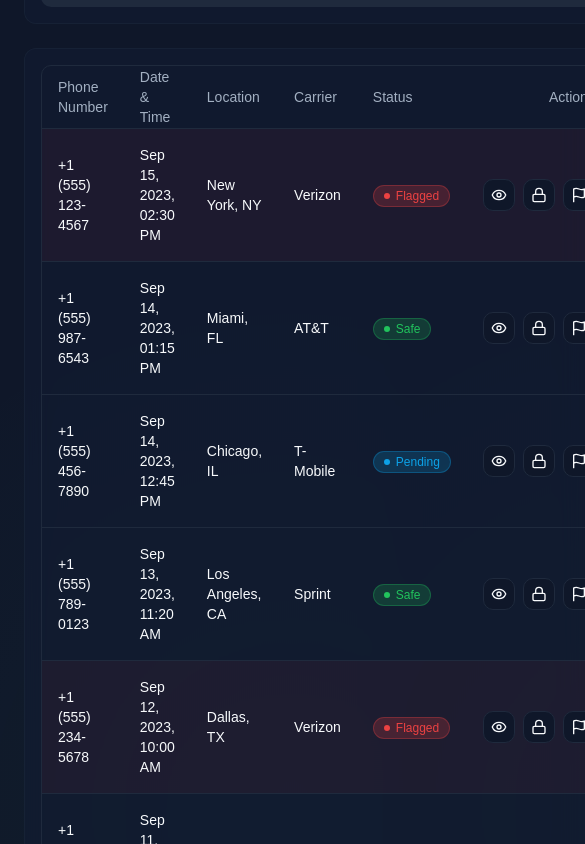
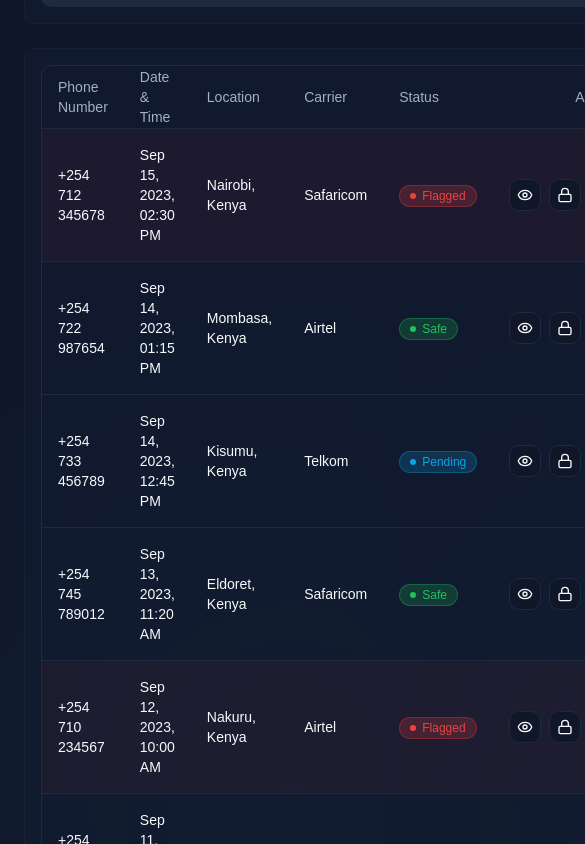
Before and after one commit to Eli-Keli/SimGuardian, a React (Vite) app: page /sim-swap-logs in a window 390 px wide. Shown: the part 1300-2144 px from the top of the page, 585 px wide, since content can reach past the window. Built offline with nearby package versions, Linux system fonts and the light colour scheme.

Commit message:
Update phone number and locations to reflect Kenyan context

```diff
--- a/src/components/AlertsTable.tsx
+++ b/src/components/AlertsTable.tsx
@@ -25,9 +25,9 @@ import {
 const alertsData = [
   {
     id: '1',
-    phoneNumber: '+1 (555) 123-4567',
+    phoneNumber: '+254 712 345678',
     timestamp: '2023-09-15T14:30:00',
-    location: 'New York, NY',
+    location: 'Nairobi, Kenya',
     threatLevel: 'high' as const,
     type: 'SIM Swap Attempt',
     status: 'new' as const,
@@ -35,9 +35,9 @@ const alertsData = [
   },
   {
     id: '2',
-    phoneNumber: '+1 (555) 987-6543',
+    phoneNumber: '+254 722 987654',
     timestamp: '2023-09-15T13:15:00',
-    location: 'Miami, FL',
+    location: 'Mombasa, Kenya',
     threatLevel: 'medium' as const,
     type: 'Phishing Alert',
     status: 'acknowledged' as const,
@@ -45,9 +45,9 @@ const alertsData = [
   },
   {
     id: '3',
-    phoneNumber: '+1 (555) 456-7890',
+    phoneNumber: '+254 733 456789',
     timestamp: '2023-09-14T12:45:00',
-    location: 'Chicago, IL',
+    location: 'Kisumu, Kenya',
     threatLevel: 'low' as const,
     type: 'Security Notification',
     status: 'resolved' as const,
@@ -55,9 +55,9 @@ const alertsData = [
   },
   {
     id: '4',
-    phoneNumber: '+1 (555) 789-0123',
+    phoneNumber: '+254 745 789012',
     timestamp: '2023-09-14T11:20:00',
-    location: 'Los Angeles, CA',
+    location: 'Eldoret, Kenya',
     threatLevel: 'high' as const,
     type: 'SIM Swap Attempt',
     status: 'new' as const,
@@ -65,9 +65,9 @@ const alertsData = [
   },
   {
     id: '5',
-    phoneNumber: '+1 (555) 234-5678',
+    phoneNumber: '+254 710 234567',
     timestamp: '2023-09-13T10:00:00',
-    location: 'Dallas, TX',
+    location: 'Nakuru, Kenya',
     threatLevel: 'medium' as const,
     type: 'Suspicious Call',
     status: 'acknowledged' as const,
@@ -75,9 +75,9 @@ const alertsData = [
   },
   {
     id: '6',
-    phoneNumber: '+1 (555) 345-6789',
+    phoneNumber: '+254 728 345678',
     timestamp: '2023-09-12T09:30:00',
-    location: 'Seattle, WA',
+    location: 'Thika, Kenya',
     threatLevel: 'low' as const,
     type: 'PIN Change',
     status: 'resolved' as const,
@@ -85,9 +85,9 @@ const alertsData = [
   },
   {
     id: '7',
-    phoneNumber: '+1 (555) 654-7890',
+    phoneNumber: '+254 738 654789',
     timestamp: '2023-09-10T08:45:00',
-    location: 'Boston, MA',
+    location: 'Naivasha, Kenya',
     threatLevel: 'high' as const,
     type: 'Account Takeover Attempt',
     status: 'new' as const,
--- a/src/components/CommunityAlerts.tsx
+++ b/src/components/CommunityAlerts.tsx
@@ -7,35 +7,35 @@ import { cn } from '@/lib/utils';
 const communityData = [
   {
     id: '1',
-    location: 'New York, NY',
+    location: 'Nairobi, Kenya',
     count: 12,
     trend: 'up',
-    description: 'Banking scam calls pretending to be from Chase Bank'
+    description: 'Banking scam calls pretending to be from local banks'
   },
   {
     id: '2',
-    location: 'Los Angeles, CA',
+    location: 'Mombasa, Kenya',
     count: 8,
     trend: 'up',
-    description: 'SIM swap attempts targeting T-Mobile customers'
+    description: 'SIM swap attempts targeting mobile network customers'
   },
   {
     id: '3',
-    location: 'Chicago, IL',
+    location: 'Kisumu, Kenya',
     count: 6,
     trend: 'down',
-    description: 'Phishing texts claiming to be from Amazon delivery'
+    description: 'Phishing texts claiming to be from online shopping platforms'
   },
   {
     id: '4',
-    location: 'Houston, TX',
+    location: 'Nakuru, Kenya',
     count: 5,
     trend: 'stable',
-    description: 'Vishing calls impersonating IRS officials'
+    description: 'Vishing calls impersonating government officials'
   },
   {
     id: '5',
-    location: 'Miami, FL',
+    location: 'Eldoret, Kenya',
     count: 4,
     trend: 'up',
     description: 'WhatsApp account takeover attempts'
--- a/src/components/CommunityScamAlerts.tsx
+++ b/src/components/CommunityScamAlerts.tsx
@@ -8,31 +8,31 @@ import { cn } from '@/lib/utils';
 const scamAlerts = [
   {
     id: '1',
-    location: 'New York, NY',
+    location: 'Nairobi',
     scamType: 'SIM Swap',
     threatLevel: 'high',
-    description: 'Multiple SIM swap attempts targeting T-Mobile customers',
+    description: 'Multiple SIM swap attempts targeting Safaricom customers',
     count: 12
   },
   {
     id: '2',
-    location: 'Los Angeles, CA',
+    location: 'Mombasa',
     scamType: 'Phishing',
     threatLevel: 'medium',
-    description: 'Phishing texts claiming to be from Verizon support',
+    description: 'Phishing texts claiming to be from Airtel support',
     count: 8
   },
   {
     id: '3',
-    location: 'Chicago, IL',
+    location: 'Kisumu',
     scamType: 'Fake Support',
     threatLevel: 'high',
-    description: 'Callers impersonating AT&T support staff',
+    description: 'Callers impersonating Telkom support staff',
     count: 10
   },
   {
     id: '4',
-    location: 'Miami, FL',
+    location: 'Eldoret',
     scamType: 'Identity Theft',
     threatLevel: 'low',
     description: 'Fraudulent account creation attempts using stolen IDs',
@@ -42,11 +42,11 @@ const scamAlerts = [
 
 // Most affected locations
 const affectedLocations = [
-  { location: 'New York, NY', count: 24 },
-  { location: 'Los Angeles, CA', count: 18 },
-  { location: 'Chicago, IL', count: 15 },
-  { location: 'Houston, TX', count: 12 },
-  { location: 'Miami, FL', count: 10 }
+  { location: 'Nairobi', count: 24 },
+  { location: 'Mombasa', count: 18 },
+  { location: 'Kisumu', count: 15 },
+  { location: 'Eldoret', count: 12 },
+  { location: 'Nakuru', count: 10 }
 ];
 
 const CommunityScamAlerts = () => {
--- a/src/components/FraudAlertsTable.tsx
+++ b/src/components/FraudAlertsTable.tsx
@@ -8,38 +8,38 @@ import { Lock, CheckCircle, Flag } from 'lucide-react';
 const fraudAlertsData = [
   {
     id: '1',
-    phoneNumber: '+1 (555) 123-4567',
+    phoneNumber: '+254 712 345678',
     date: '2023-08-15T14:30:00',
     status: 'safe' as const,
-    location: 'New York, NY'
+    location: 'Nairobi, Kenya'
   },
   {
     id: '2',
-    phoneNumber: '+1 (555) 987-6543',
+    phoneNumber: '+254 723 987654',
     date: '2023-08-15T13:15:00',
     status: 'flagged' as const,
-    location: 'Miami, FL'
+    location: 'Mombasa, Kenya'
   },
   {
     id: '3',
-    phoneNumber: '+1 (555) 456-7890',
+    phoneNumber: '+254 734 456789',
     date: '2023-08-15T12:45:00',
     status: 'pending' as const,
-    location: 'Chicago, IL'
+    location: 'Kisumu, Kenya'
   },
   {
     id: '4',
-    phoneNumber: '+1 (555) 789-0123',
+    phoneNumber: '+254 745 789012',
     date: '2023-08-15T11:20:00',
     status: 'flagged' as const,
-    location: 'Los Angeles, CA'
+    location: 'Nakuru, Kenya'
   },
   {
     id: '5',
-    phoneNumber: '+1 (555) 234-5678',
+    phoneNumber: '+254 756 234567',
     date: '2023-08-15T10:00:00',
     status: 'safe' as const,
-    location: 'Dallas, TX'
+    location: 'Eldoret, Kenya'
   },
 ];
 
--- a/src/components/LogsTable.tsx
+++ b/src/components/LogsTable.tsx
@@ -25,73 +25,73 @@ import {
 const logsData = [
   {
     id: '1',
-    phoneNumber: '+1 (555) 123-4567',
+    phoneNumber: '+254 712 345678',
     date: '2023-09-15T14:30:00',
     status: 'flagged' as const,
-    location: 'New York, NY',
+    location: 'Nairobi, Kenya',
     deviceInfo: 'iPhone 13, iOS 16.5',
     ipAddress: '192.168.1.1',
-    carrier: 'Verizon'
+    carrier: 'Safaricom'
   },
   {
     id: '2',
-    phoneNumber: '+1 (555) 987-6543',
+    phoneNumber: '+254 722 987654',
     date: '2023-09-14T13:15:00',
     status: 'safe' as const,
-    location: 'Miami, FL',
+    location: 'Mombasa, Kenya',
     deviceInfo: 'Samsung Galaxy S21, Android 13',
     ipAddress: '192.168.1.2',
-    carrier: 'AT&T'
+    carrier: 'Airtel'
   },
   {
     id: '3',
-    phoneNumber: '+1 (555) 456-7890',
+    phoneNumber: '+254 733 456789',
     date: '2023-09-14T12:45:00',
     status: 'pending' as const,
-    location: 'Chicago, IL',
+    location: 'Kisumu, Kenya',
     deviceInfo: 'Google Pixel 6, Android 13',
     ipAddress: '192.168.1.3',
-    carrier: 'T-Mobile'
+    carrier: 'Telkom'
   },
   {
     id: '4',
-    phoneNumber: '+1 (555) 789-0123',
+    phoneNumber: '+254 745 789012',
     date: '2023-09-13T11:20:00',
     status: 'safe' as const,
-    location: 'Los Angeles, CA',
+    location: 'Eldoret, Kenya',
     deviceInfo: 'iPhone 12, iOS 16.4',
     ipAddress: '192.168.1.4',
-    carrier: 'Sprint'
+    carrier: 'Safaricom'
   },
   {
     id: '5',
-    phoneNumber: '+1 (555) 234-5678',
+    phoneNumber: '+254 710 234567',
     date: '2023-09-12T10:00:00',
     status: 'flagged' as const,
-    location: 'Dallas, TX',
+    location: 'Nakuru, Kenya',
     deviceInfo: 'OnePlus 9, OxygenOS 13',
     ipAddress: '192.168.1.5',
-    carrier: 'Verizon'
+    carrier: 'Airtel'
   },
   {
     id: '6',
-    phoneNumber: '+1 (555) 345-6789',
+    phoneNumber: '+254 728 345678',
     date: '2023-09-11T09:30:00',
     status: 'safe' as const,
-    location: 'Seattle, WA',
+    location: 'Thika, Kenya',
     deviceInfo: 'Samsung Galaxy S22, Android 13',
     ipAddress: '192.168.1.6',
-    carrier: 'AT&T'
+    carrier: 'Telkom'
   },
   {
     id: '7',
-    phoneNumber: '+1 (555) 456-7890',
+    phoneNumber: '+254 738 456789',
     date: '2023-09-10T08:45:00',
     status: 'pending' as const,
-    location: 'Boston, MA',
+    location: 'Naivasha, Kenya',
     deviceInfo: 'iPhone 14, iOS 16.5',
     ipAddress: '192.168.1.7',
-    carrier: 'T-Mobile'
+    carrier: 'Safaricom'
   },
 ];
 
--- a/src/components/RecentReportsSection.tsx
+++ b/src/components/RecentReportsSection.tsx
@@ -8,7 +8,7 @@ import { Clock, Phone } from 'lucide-react';
 const recentReports = [
   {
     id: '1',
-    phoneNumber: '+1 (555) 123-4567',
+    phoneNumber: '+254 712 345678',
     scamType: 'SIM Swap',
     date: '2023-08-17T10:30:00',
     status: 'flagged',
@@ -16,7 +16,7 @@ const recentReports = [
   },
   {
     id: '2',
-    phoneNumber: '+1 (555) 987-6543',
+    phoneNumber: '+254 798 765432',
     scamType: 'Phishing',
     date: '2023-08-16T15:45:00',
     status: 'pending',
@@ -24,7 +24,7 @@ const recentReports = [
   },
   {
     id: '3',
-    phoneNumber: '+1 (555) 456-7890',
+    phoneNumber: '+254 723 456789',
     scamType: 'Fake Support Call',
     date: '2023-08-15T09:15:00',
     status: 'safe',
--- a/src/components/ReportScamForm.tsx
+++ b/src/components/ReportScamForm.tsx
@@ -64,7 +64,7 @@ const ReportScamForm = () => {
       <div className="grid grid-cols-1 md:grid-cols-2 gap-5">
         <div className="space-y-2">
           <Label htmlFor="phone">Phone Number</Label>
-          <Input id="phone" type="tel" placeholder="+1 (555) 123-4567" required />
+          <Input id="phone" type="tel" placeholder="+254 734 456789" required />
         </div>
 
         <div className="space-y-2">
--- a/src/components/SidebarNav.tsx
+++ b/src/components/SidebarNav.tsx
@@ -31,7 +31,7 @@ const SidebarNav = () => {
     { icon: LayoutDashboard, label: 'Dashboard', href: '/' },
     { icon: Smartphone, label: 'SIM Swap Logs', href: '/sim-swap-logs' },
     { icon: Flag, label: 'Report Scam', href: '/report-scam' },
-    { icon: Bell, label: 'Alerts', href: '#' },
+    { icon: Bell, label: 'Alerts', href: '/alerts' },
     { icon: Settings, label: 'Settings', href: '#' },
   ];
 
```
